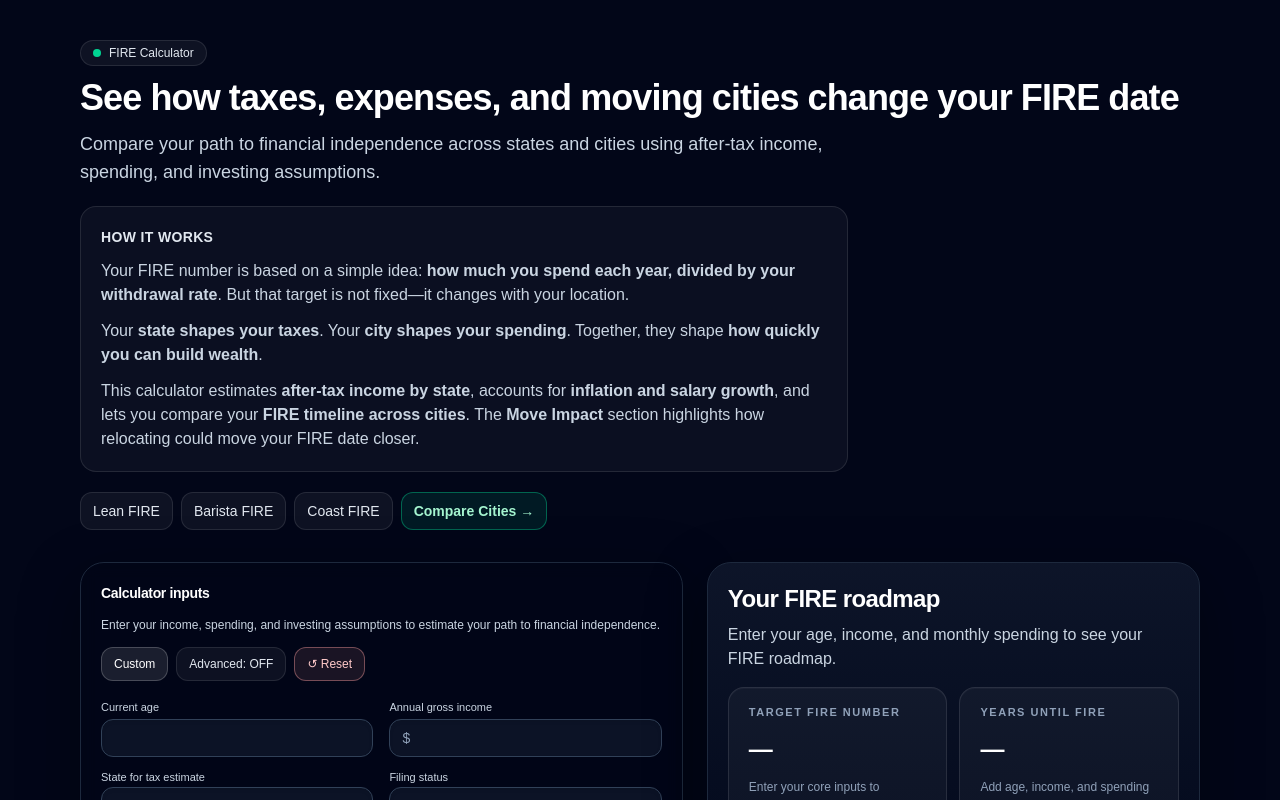
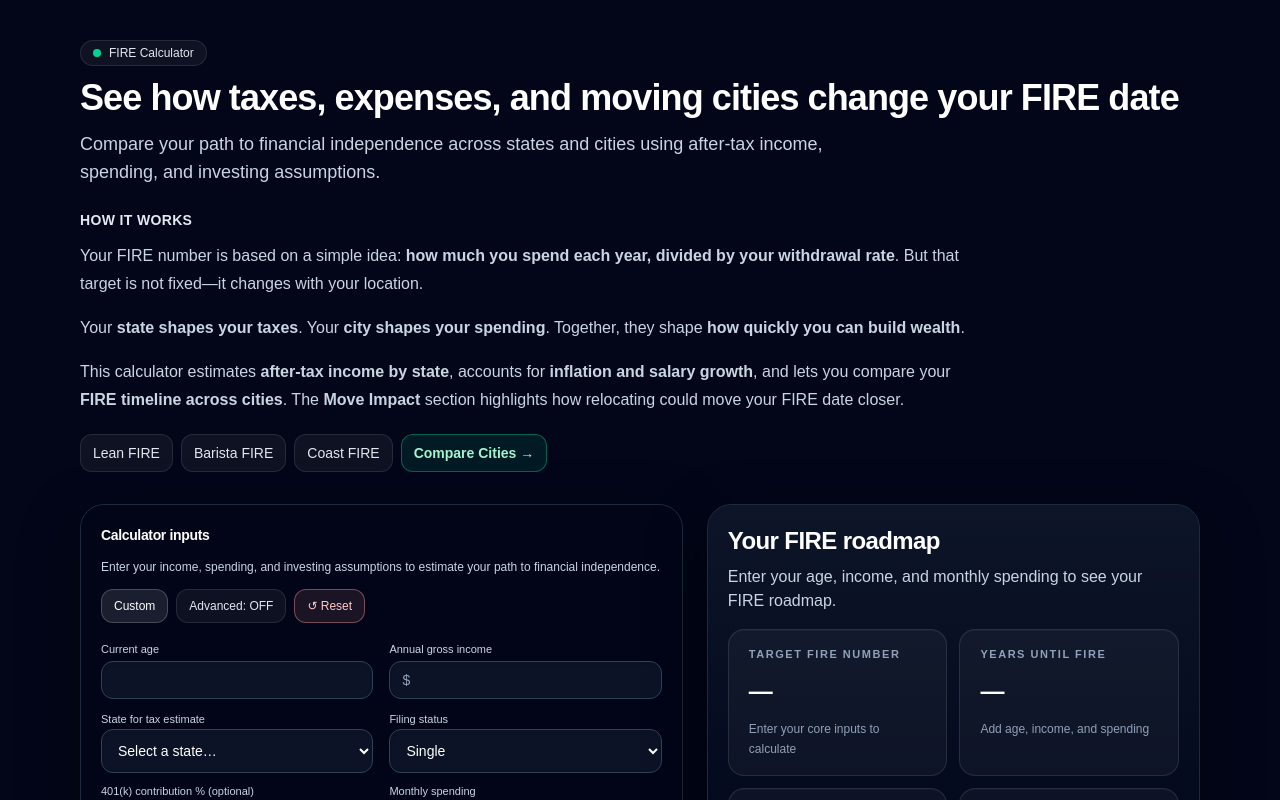
Before and after one commit to unmovedrooted/relocation-by-numbers, a Next.js app: page /fire-calculator in a window 1280 px wide. Shown: the top 800 px of the page. Built offline with nearby package versions, Linux system fonts and the light colour scheme.

Commit message:
Fix legal page files

```diff
--- a/src/app/fire-calculator/page.tsx
+++ b/src/app/fire-calculator/page.tsx
@@ -25,21 +25,20 @@ export default function FireCalculatorPage() {
 <p className="mt-3 max-w-3xl text-base leading-7 text-slate-300 sm:text-lg">
   Compare your path to financial independence across states and cities using after-tax income, spending, and investing assumptions.
 </p>
-
-<div className="mt-5 max-w-3xl rounded-2xl border border-white/10 bg-white/[0.04] p-5">
+<div className="mt-6 max-w-4xl">
   <h2 className="text-sm font-semibold uppercase tracking-wide text-slate-200">
     How it works
   </h2>
 
-  <p className="mt-3 text-sm leading-6 text-slate-300 sm:text-base">
+  <p className="mt-3 text-sm leading-7 text-slate-300 sm:text-base">
     Your FIRE number is based on a simple idea: <strong>how much you spend each year, divided by your withdrawal rate</strong>. But that target is not fixed—it changes with your location.
   </p>
 
-  <p className="mt-3 text-sm leading-6 text-slate-300 sm:text-base">
+  <p className="mt-4 text-sm leading-7 text-slate-300 sm:text-base">
     Your <strong>state shapes your taxes</strong>. Your <strong>city shapes your spending</strong>. Together, they shape <strong>how quickly you can build wealth</strong>.
   </p>
 
-  <p className="mt-3 text-sm leading-6 text-slate-300 sm:text-base">
+  <p className="mt-4 text-sm leading-7 text-slate-300 sm:text-base">
     This calculator estimates <strong>after-tax income by state</strong>, accounts for <strong>inflation and salary growth</strong>, and lets you compare your <strong>FIRE timeline across cities</strong>. The <strong>Move Impact</strong> section highlights how relocating could move your FIRE date closer.
   </p>
 </div>
```
